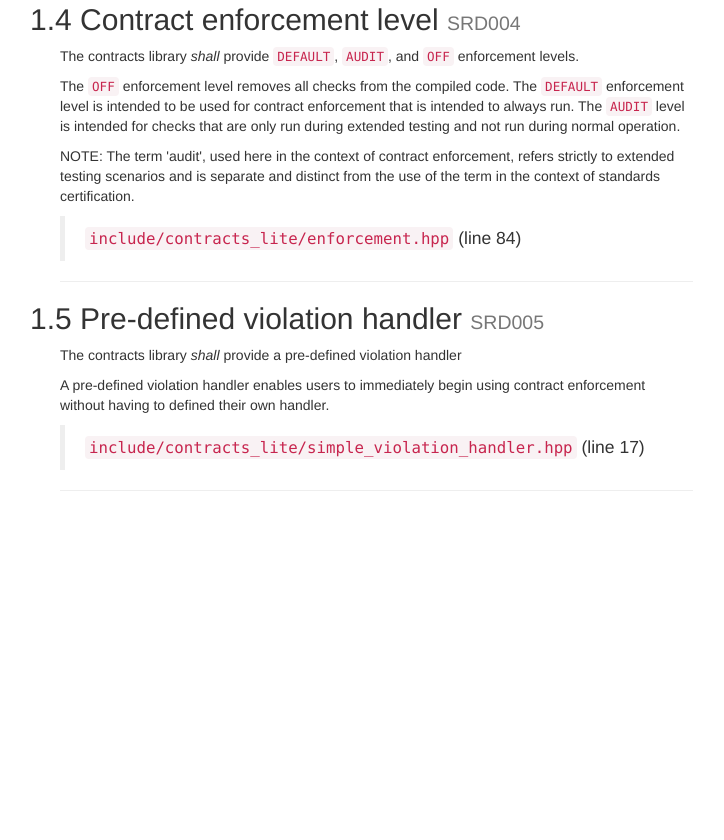
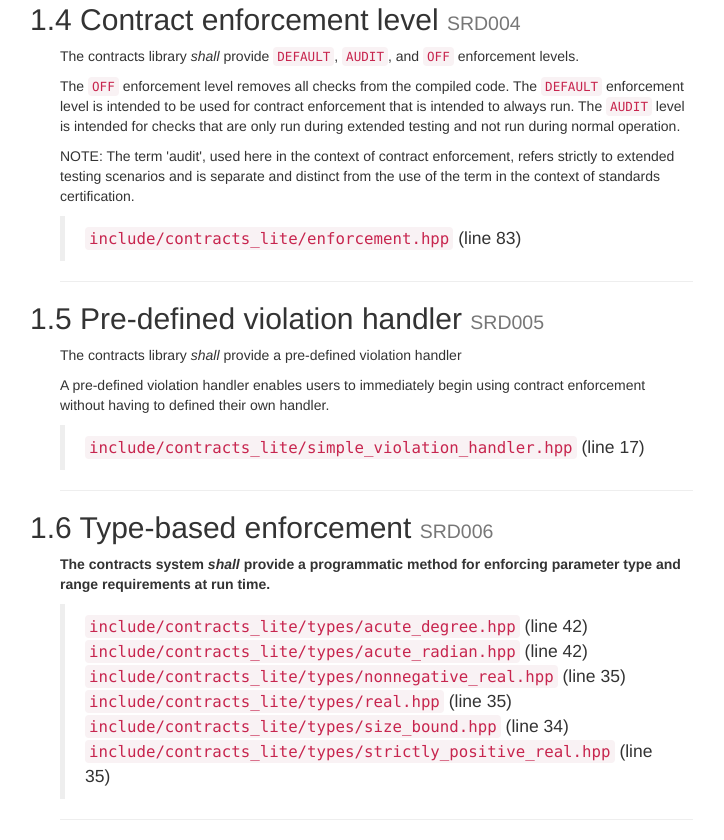
Before and after one commit to ros-safety/contracts_lite, a plain HTML site: page reqs/public/SRD.html in a window 1280 px wide. Shown: the part 875-1715 px from the top of the page, without its empty margins (345-1069 px from the left). Before the commit the page ends 1386 px from the top, so only its background shows below. Drawn offline with nearby package versions, Linux system fonts and the light colour scheme; some packages are replaced by stand-ins of ours.

Commit message:
re-generate requirements docs; was missing SRD006 (#18)

```diff
--- a/reqs/public/SRD.html
+++ b/reqs/public/SRD.html
@@ -28,6 +28,7 @@
 <li><a href="#SRD003">1.3 Violation handling build mode</a></li>
 <li><a href="#SRD004">1.4 Contract enforcement level</a></li>
 <li><a href="#SRD005">1.5 Pre-defined violation handler</a></li>
+<li><a href="#SRD006">1.6 Type-based enforcement</a></li>
 </ul>
 </li>
 </ul>
@@ -41,7 +42,7 @@
 <p>The contracts library <em>shall</em> provide a mechanism to enable user-defined violation handling.</p>
 <p>A user-defined handler allows users the ability to do custom logging or analysis of violations when they occur.</p>
 <blockquote>
-<p><code>README.md</code> (line 208)</p>
+<p><code>README.md</code> (line 205)</p>
 </blockquote>
 <hr />
 </section><section class="section2" id="SRD002"><h2>1.2 Violation handling continuation mode <small>SRD002</small></h2>
@@ -63,7 +64,7 @@
 <p>The <code>OFF</code> enforcement level removes all checks from the compiled code. The <code>DEFAULT</code> enforcement level is intended to be used for contract enforcement that is intended to always run. The <code>AUDIT</code> level is intended for checks that are only run during extended testing and not run during normal operation.</p>
 <p>NOTE: The term 'audit', used here in the context of contract enforcement, refers strictly to extended testing scenarios and is separate and distinct from the use of the term in the context of standards certification.</p>
 <blockquote>
-<p><code>include/contracts_lite/enforcement.hpp</code> (line 84)</p>
+<p><code>include/contracts_lite/enforcement.hpp</code> (line 83)</p>
 </blockquote>
 <hr />
 </section><section class="section2" id="SRD005"><h2>1.5 Pre-defined violation handler <small>SRD005</small></h2>
@@ -71,6 +72,17 @@
 <p>A pre-defined violation handler enables users to immediately begin using contract enforcement without having to defined their own handler.</p>
 <blockquote>
 <p><code>include/contracts_lite/simple_violation_handler.hpp</code> (line 17)</p>
+</blockquote>
+<hr />
+</section><section class="section2" id="SRD006"><h2>1.6 Type-based enforcement <small>SRD006</small></h2>
+<p><strong>The contracts system <em>shall</em> provide a programmatic method for enforcing parameter type and range requirements at run time.</strong></p>
+<blockquote>
+<p><code>include/contracts_lite/types/acute_degree.hpp</code> (line 42)
+<code>include/contracts_lite/types/acute_radian.hpp</code> (line 42)
+<code>include/contracts_lite/types/nonnegative_real.hpp</code> (line 35)
+<code>include/contracts_lite/types/real.hpp</code> (line 35)
+<code>include/contracts_lite/types/size_bound.hpp</code> (line 34)
+<code>include/contracts_lite/types/strictly_positive_real.hpp</code> (line 35)</p>
 </blockquote>
 <hr />
 </section></section>
```
Also changed, not shown: reqs/public/index.html (+3 -0 lines), 1 other file.
